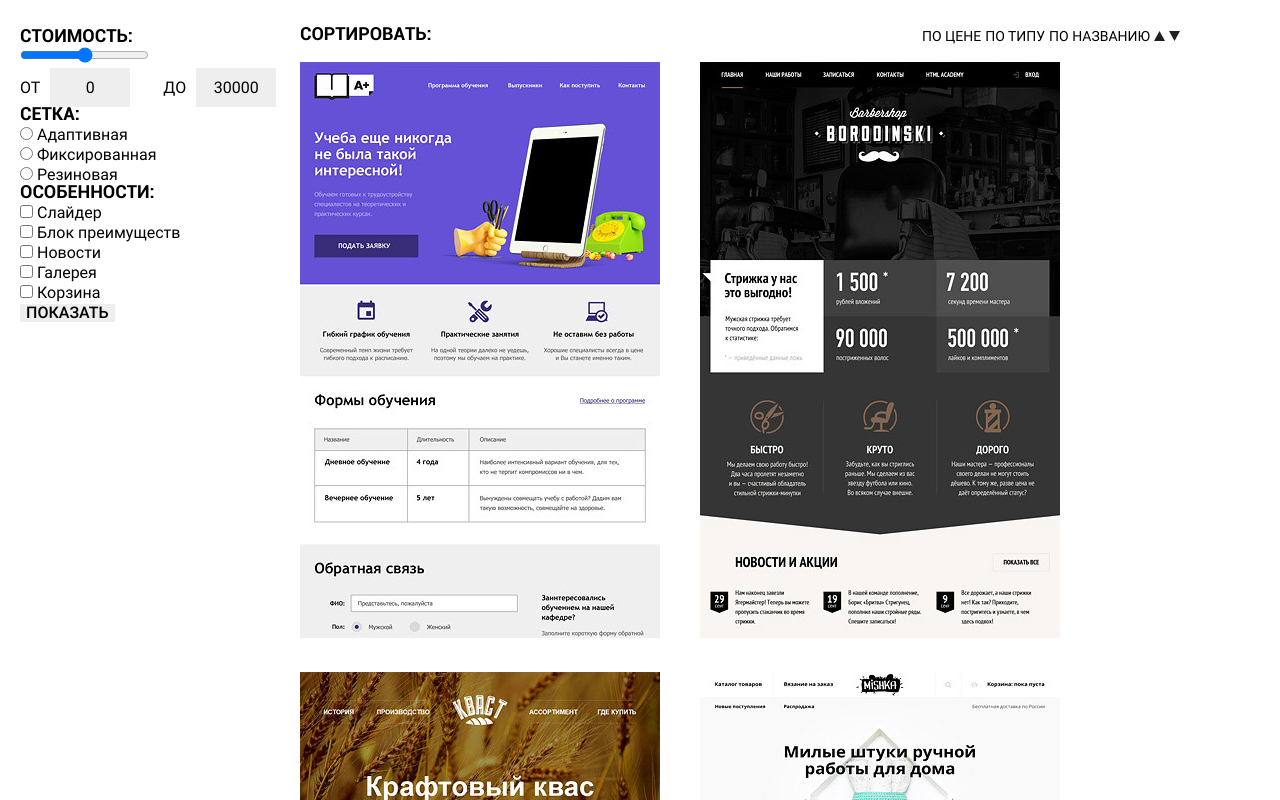
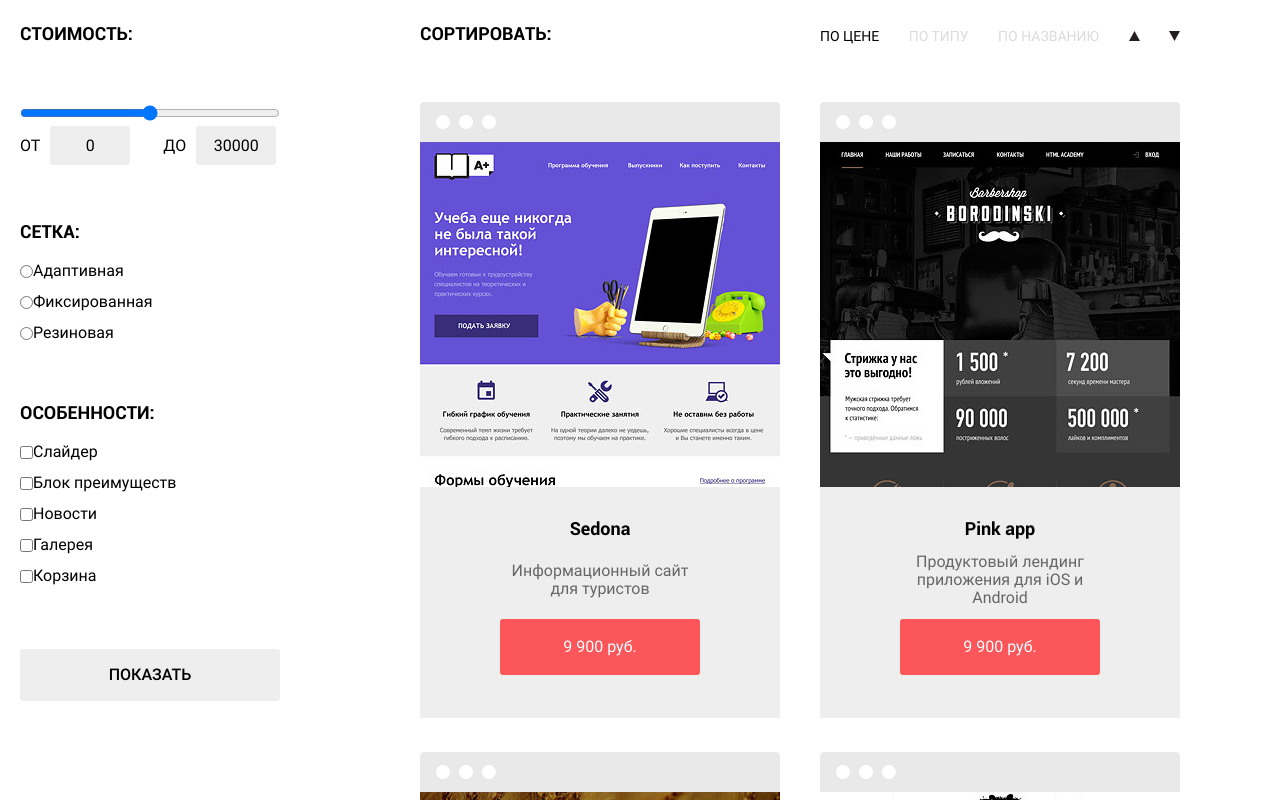
Before and after one commit to arcticstormx/nerds_practice_project, a plain HTML site: page source/catalog.html in a window 1280 px wide. Shown: the part 420-1220 px from the top of the page. Drawn offline with Linux system fonts and the light colour scheme.

Commit message:
Catalog.html (90% complete)

```diff
--- a/source/catalog.html
+++ b/source/catalog.html
@@ -94,9 +94,9 @@
 
       <div class="wrapper catalog">
         <section class="catalog-filter">
-          <div class="filter-main">
-            <form action="#" method="get">
-            <label class="filter-title" for="price-range">Стоимость:</label>
+          <!-- <div class="filter-main"> -->
+            <form class="filter-main" action="#" method="get">
+              <label class="filter-title" for="price-range">Стоимость:</label>
               <div class="slider">
                 <input type="range" id="price-range" min="0" max="30000" step="100">
               </div>
@@ -111,7 +111,7 @@
 
               <div class="filter-type">
                 <fieldset>
-                  <legend class="filter-title">Сетка:</legend>
+                  <legend class="filter-title-secondary">Сетка:</legend>
                   <div>
                     <input type="radio" id="adaptive" name="website-type[]">
                     <label for="adaptive">Адаптивная</label>
@@ -129,7 +129,7 @@
 
               <div class="filter-features">
                 <fieldset>
-                  <legend class="filter-title">Особенности:</legend>
+                  <legend class="filter-title-secondary">Особенности:</legend>
                   <div>
                     <input type="checkbox" id="slider" name="features[]">
                     <label for="slider">Слайдер</label>
@@ -155,7 +155,7 @@
 
               <input type="submit" class="filter-btn-submit" value="Показать">
             </form>
-          </div>
+          <!-- </div> -->
         </section>
 
         <section class="catalog-products">
@@ -178,49 +178,55 @@
           <ul class="catalog-list">
             <li class="catalog-item">
               <img src="img/site-1.jpg" alt="Mockup 1" width="360" height="576">
-              <div class="item-description">
-                <span>Sedona</span>
-                <span>Информационный сайт для туристов</span>
+              <svg xmlns="http://www.w3.org/2000/svg" width="360" height="40" viewBox="0 0 360 40"><path fill="#e9e9e9" d="M356 0H4C1.8 0 0 1.8 0 4v36h360V4c0-2.2-1.8-4-4-4zM22.991 27a7 7 0 1 1 0-14 7 7 0 0 1 0 14zm23.011 0a7 7 0 1 1 0-14 7 7 0 0 1 0 14zm23.011 0a7 7 0 1 1 0-14 7 7 0 0 1 0 14z"/></svg>
+              <div class="catalog-item-popup">
+                <span class="catalog-item-title">Sedona</span>
+                <span class="catalog-item-description">Информационный сайт для туристов</span>
                 <button type="button" class="catalog-btn-buy">9 900 руб.</button>
               </div>
             </li>
             <li class="catalog-item">
               <img src="img/site-2.jpg" alt="Mockup 2" width="360" height="576">
-              <div class="item-description">
-                <span>Pink app</span>
-                <span>Продуктовый лендинг приложения для iOS и Android</span>
+              <svg xmlns="http://www.w3.org/2000/svg" width="360" height="40" viewBox="0 0 360 40"><path fill="#e9e9e9" d="M356 0H4C1.8 0 0 1.8 0 4v36h360V4c0-2.2-1.8-4-4-4zM22.991 27a7 7 0 1 1 0-14 7 7 0 0 1 0 14zm23.011 0a7 7 0 1 1 0-14 7 7 0 0 1 0 14zm23.011 0a7 7 0 1 1 0-14 7 7 0 0 1 0 14z"/></svg>
+              <div class="catalog-item-popup">
+                <span class="catalog-item-title">Pink app</span>
+                <span class="catalog-item-description">Продуктовый лендинг приложения для iOS и Android</span>
                 <button type="button" class="catalog-btn-buy">9 900 руб.</button>
               </div>
             </li>
             <li class="catalog-item">
               <img src="img/site-3.jpg" alt="Mockup 3" width="360" height="576">
-              <div class="item-description">
-                <span>Barbershop</span>
-                <span>Сайт салоны красоты. Для мужчин, да.</span>
+              <svg xmlns="http://www.w3.org/2000/svg" width="360" height="40" viewBox="0 0 360 40"><path fill="#e9e9e9" d="M356 0H4C1.8 0 0 1.8 0 4v36h360V4c0-2.2-1.8-4-4-4zM22.991 27a7 7 0 1 1 0-14 7 7 0 0 1 0 14zm23.011 0a7 7 0 1 1 0-14 7 7 0 0 1 0 14zm23.011 0a7 7 0 1 1 0-14 7 7 0 0 1 0 14z"/></svg>
+              <div class="catalog-item-popup">
+                <span class="catalog-item-title">Barbershop</span>
+                <span class="catalog-item-description">Сайт салоны красоты. Для мужчин, да.</span>
                 <button type="button" class="catalog-btn-buy">9 900 руб.</button>
               </div>
             </li>
             <li class="catalog-item">
               <img src="img/site-4.jpg" alt="Mockup 4" width="360" height="576">
-              <div class="item-description">
-                <span>Mishka</span>
-                <span>Интернет-магазин вязаных игрушек</span>
+              <svg xmlns="http://www.w3.org/2000/svg" width="360" height="40" viewBox="0 0 360 40"><path fill="#e9e9e9" d="M356 0H4C1.8 0 0 1.8 0 4v36h360V4c0-2.2-1.8-4-4-4zM22.991 27a7 7 0 1 1 0-14 7 7 0 0 1 0 14zm23.011 0a7 7 0 1 1 0-14 7 7 0 0 1 0 14zm23.011 0a7 7 0 1 1 0-14 7 7 0 0 1 0 14z"/></svg>
+              <div class="catalog-item-popup">
+                <span class="catalog-item-title">Mishka</span>
+                <span class="catalog-item-description">Интернет-магазин вязаных игрушек</span>
                 <button type="button" class="catalog-btn-buy">9 900 руб.</button>
               </div>
             </li>
             <li class="catalog-item">
               <img src="img/site-4.jpg" alt="Mockup 5" width="360" height="576">
-              <div class="item-description">
-                <span>A plus</span>
-                <span>Лендинг курсов повышения квалификации</span>
+              <svg xmlns="http://www.w3.org/2000/svg" width="360" height="40" viewBox="0 0 360 40"><path fill="#e9e9e9" d="M356 0H4C1.8 0 0 1.8 0 4v36h360V4c0-2.2-1.8-4-4-4zM22.991 27a7 7 0 1 1 0-14 7 7 0 0 1 0 14zm23.011 0a7 7 0 1 1 0-14 7 7 0 0 1 0 14zm23.011 0a7 7 0 1 1 0-14 7 7 0 0 1 0 14z"/></svg>
+              <div class="catalog-item-popup">
+                <span class="catalog-item-title">A plus</span>
+                <span class="catalog-item-description">Лендинг курсов повышения квалификации</span>
                 <button type="button" class="catalog-btn-buy">9 900 руб.</button>
               </div>
             </li>
             <li class="catalog-item">
               <img src="img/site-5.jpg" alt="Mockup 6" width="360" height="576">
-              <div class="item-description">
-                <span>Кваст</span>
-                <span>Промо-сайт производителя крафтового кваса</span>
+              <svg xmlns="http://www.w3.org/2000/svg" width="360" height="40" viewBox="0 0 360 40"><path fill="#e9e9e9" d="M356 0H4C1.8 0 0 1.8 0 4v36h360V4c0-2.2-1.8-4-4-4zM22.991 27a7 7 0 1 1 0-14 7 7 0 0 1 0 14zm23.011 0a7 7 0 1 1 0-14 7 7 0 0 1 0 14zm23.011 0a7 7 0 1 1 0-14 7 7 0 0 1 0 14z"/></svg>
+              <div class="catalog-item-popup">
+                <span class="catalog-item-title">Кваст</span>
+                <span class="catalog-item-description">Промо-сайт производителя крафтового кваса</span>
                 <button type="button" class="catalog-btn-buy">9 900 руб.</button>
               </div>
             </li>
--- a/source/css/style.css
+++ b/source/css/style.css
@@ -163,9 +163,11 @@ a.user-nav-link:active {
 
 .catalog {
   padding-top: 58px;
+  padding-right: 0;
 
   display: flex;
   flex-direction: row;
+  justify-content: space-between;
 }
 
 .catalog-title {
@@ -184,7 +186,9 @@ a.user-nav-link:active {
 }
 
 .filter-sort {
-  padding-left: 20px;
+  margin-left: 20px;
+  margin-right: 20px;
+  margin-bottom: 40px;
 
   display: flex;
   flex-direction: row;
@@ -192,8 +196,10 @@ a.user-nav-link:active {
   justify-content: space-between;
 }
 
-.filter-sort a {
-  color: black;
+.filter-links {
+  width: 360px;
+  display: flex;
+  justify-content: space-between;
 }
 
 .filter-title {
@@ -206,21 +212,21 @@ a.user-nav-link:active {
   text-transform: uppercase;
 }
 
-.filter-title legend {
-  line-height: 30px;
+.filter-title-secondary {
+  font-size: 18px;
+  line-height: 18px;
+  font-family: 'Roboto', 'Arial', sans-serif;
+  font-weight: 700;
+  text-transform: uppercase;
 }
 
 .catalog-filter {
+  margin-right: 120px;
   min-width: 260px;
   font-size: 16px;
   line-height: 20px;
   font-family: 'Roboto', 'Arial', sans-serif;
   font-weight: 400;
-}
-
-.filter-main {
-  display: flex;
-  flex-direction: column;
 }
 
 .catalog-filter fieldset {
@@ -232,7 +238,22 @@ a.user-nav-link:active {
   flex-direction: column;
 }
 
+.filter-main {
+  display: flex;
+  flex-direction: column;
+}
+
+.filter-main .filter-title {
+  margin-bottom: 60px;
+}
+
+.slider input {
+  width: 100%;
+}
+
 .filter-price-range {
+  margin-bottom: 60px;
+
   display: flex;
   flex-direction: row;
   align-items: center;
@@ -246,6 +267,7 @@ a.user-nav-link:active {
   -webkit-appearance: none;
 
   margin-left: 10px;
+  border-radius: 3px;
   border: none;
   background-color: #eeeeee;
   width: 80px;
@@ -253,15 +275,50 @@ a.user-nav-link:active {
   text-align: center;
 }
 
-.sort-btn {
+.filter-type {
+  margin-bottom: 50px;
+}
+
+.filter-type div,
+.filter-features div {
+  margin-bottom: 15px;
+  display: flex;
+  flex-direction: row;
+  align-items: center;
+}
+
+.filter-type legend,
+.filter-features legend {
+  margin-bottom: 20px;
+}
+
+.filter-type label,
+.filter-features label {
+  line-height: 16px;
+}
+
+.filter-features {
+  margin-bottom: 50px;
+}
+
+a.sort-btn {
   font-size: 14px;
   line-height: 18px;
   font-weight: 400;
   font-family: 'Roboto', 'Arial', sans-serif;
   text-transform: uppercase;
+  color: #dbdbdb;
+}
+
+a.sort-btn-active {
+  color: black;
 }
 
 .filter-btn-submit {
+  padding-top: 18px;
+  padding-bottom: 18px;
+  border-radius: 3px;
+
   border: none;
   background-color: #eeeeee;
 
@@ -286,7 +343,6 @@ a.user-nav-link:active {
   display: flex;
   flex-direction: row;
   flex-wrap: wrap;
-  flex-grow: 1;
 }
 
 .catalog-item {
@@ -295,15 +351,58 @@ a.user-nav-link:active {
   margin-left: 20px;
   margin-right: 20px;
   display: flex;
+  flex-direction: column-reverse;
+  position: relative;
+}
+.catalog-item-popup {
+  min-height: 231px;
+  padding-left: 80px;
+  padding-right: 80px;
+  padding-top: 35px;
+  padding-bottom: 43px;
+  display: flex;
+  flex-direction: column;
+  justify-content: space-between;
+  align-items: center;
+  left: 0;
+  right: 0;
+  position: absolute;
+  background-color: #eeeeee;
+  /*visibility: hidden;*/
+}
+
+.catalog-item-title {
+  /*margin-bottom: 27px;*/
+  font-size: 18px;
+  line-height: 18px;
+  font-weight: 700;
+  font-style: 'Roboto', 'Arial', sans-serif;
+  color: black;
+}
+
+.catalog-item-description {
+  /*margin-bottom: 32px;*/
+  text-align: center;
+  font-size: 16px;
+  line-height: 18px;
+  font-weight: 400;
+  font-style: 'Roboto', 'Arial', sans-serif;
+  color: #666666;
+}
+
+.catalog-btn-buy {
+  /*margin-bottom: 43px;*/
+  color: white;
+  background-color: #fb565a;
+  padding-top: 19px;
+  padding-bottom: 19px;
+  border-radius: 3px;
+  border: none;
+  width: 100%;
 }
 
 .intro-section {
   background-color: #eeeeee;
-}
-
-.item-description {
-  position: absolute;
-  visibility: hidden;
 }
 
 .pagination {
@@ -312,7 +411,6 @@ a.user-nav-link:active {
   padding: 0;
   display: flex;
   flex-direction: row;
-  flex-grow: -1;
 }
 
 .pagination-btn a {
@@ -322,9 +420,14 @@ a.user-nav-link:active {
   justify-content: center;
   width: 50px;
   height: 50px;
-  border-radius: 5%;
+  border-radius: 3px;
   background-color: #eeeeee;
   color: black;
+}
+
+.pagination-btn-current a {
+  box-shadow: 0px 0px 0px 3px #dbdbdb inset;
+  background-color: white;
 }
 
 .pagination-btn-next a {
```
Also changed, not shown: source/img/arrow-down.svg, source/img/arrow-up.svg, source/img/browser.svg (added), source/img/checkbox-off.svg (added), source/img/checkbox-on.svg (added), source/img/close-cross.svg (added), source/img/filter-button.svg (added), source/img/icon-down-dir.svg (deleted), source/img/icon-up-dir.svg (deleted), source/img/radio-off.svg (added), source/img/radio-on.svg (added).
